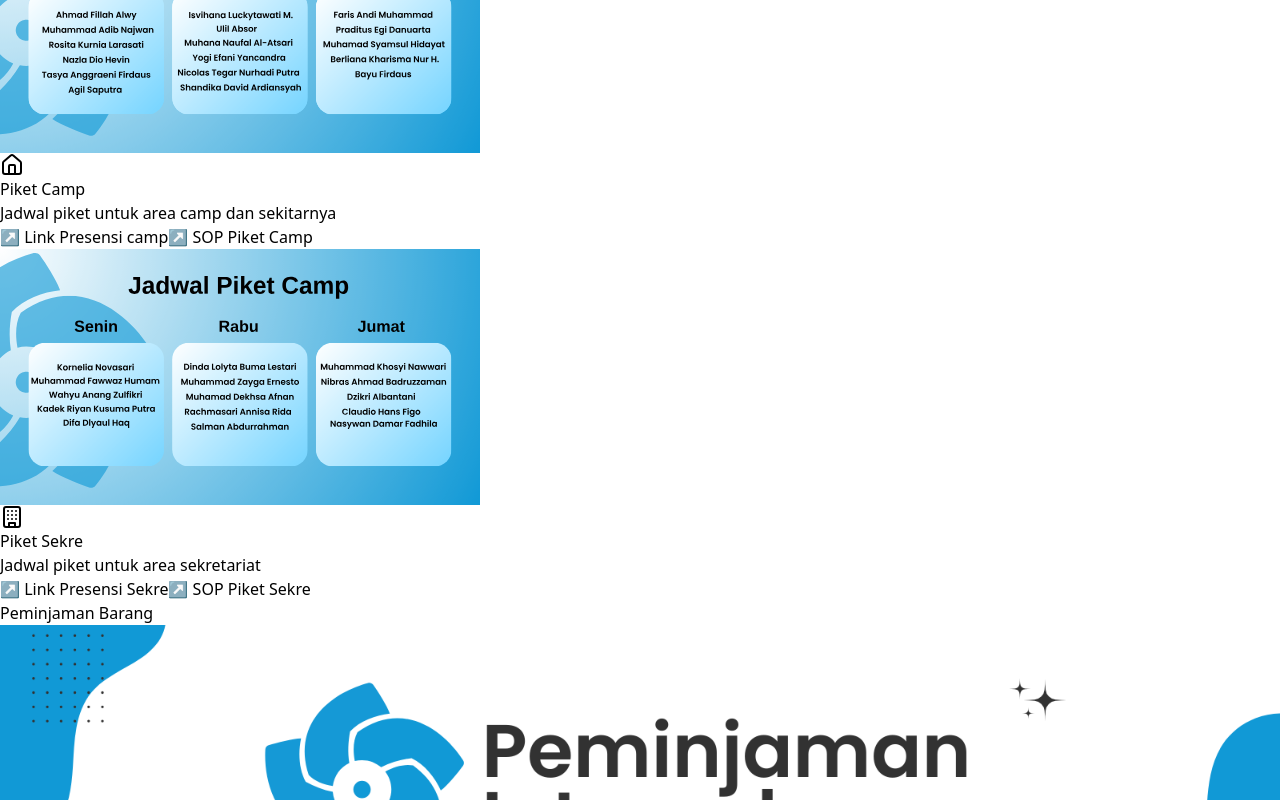
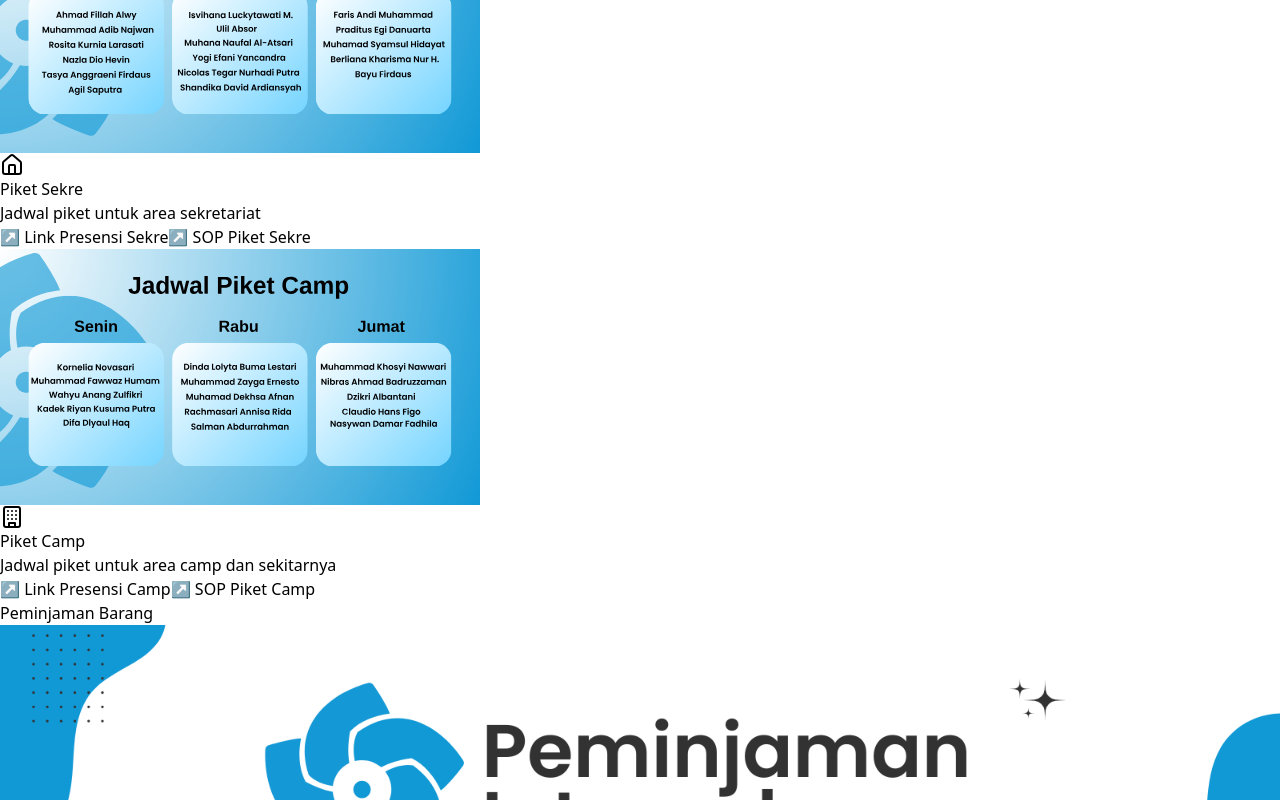
Before and after one commit to wahyuanang/Landing-KRT, a React (Vite) app: page / in a window 1280 px wide. Shown: the part 475-1275 px from the top of the page. Built offline with nearby package versions, Linux system fonts and the light colour scheme.

Commit message:
feat: update deskription jadwal  piket

```diff
--- a/src/Pages/LandingPage.jsx
+++ b/src/Pages/LandingPage.jsx
@@ -125,11 +125,11 @@ const LandingPage = () => {
                   <div className="flex items-center gap-3">
                     <Home className="w-8 h-8 text-black" />
                     <h3 className="text-2xl font-semibold text-black">
-                      Piket Camp
+                      Piket Sekre
                     </h3>
                   </div>
                   <p className="text-gray-600 px-1">
-                    Jadwal piket untuk area camp dan sekitarnya
+                  Jadwal piket untuk area sekretariat
                   </p>
                 </div>
                 <div className="lg:flex lg:space-x-4">
@@ -137,13 +137,13 @@ const LandingPage = () => {
                     href="https://docs.google.com/forms/d/e/1FAIpQLScxRurn3PXI5y88YYJfCaINDQkbpGvPb_IsFhwjzL6wFlr2uQ/viewform?usp=sf_link"
                     className="block text-[#1599D6] font-medium transition-colors"
                   >
-                    ↗ Link Presensi camp
+                    ↗ Link Presensi Sekre
                   </a>
                   <a
                     href="#"
                     className="block text-[#1599D6] font-medium transition-colors"
                   >
-                    ↗ SOP Piket Camp
+                    ↗ SOP Piket Sekre
                   </a>
                 </div>
               </div>
@@ -168,11 +168,11 @@ const LandingPage = () => {
                   <div className="flex items-center gap-3">
                     <Building className="w-8 h-8 text-black" />
                     <h3 className="text-2xl font-semibold text-black">
-                      Piket Sekre
+                      Piket Camp
                     </h3>
                   </div>
                   <p className="text-gray-600 px-1">
-                    Jadwal piket untuk area sekretariat
+                  Jadwal piket untuk area camp dan sekitarnya
                   </p>
                 </div>
                 <div className="lg:flex lg:space-x-4">
@@ -180,13 +180,13 @@ const LandingPage = () => {
                     href="https://docs.google.com/forms/d/e/1FAIpQLScxRurn3PXI5y88YYJfCaINDQkbpGvPb_IsFhwjzL6wFlr2uQ/viewform?usp=sf_link"
                     className="block text-[#1599D6] font-medium transition-colors"
                   >
-                    ↗ Link Presensi Sekre
+                    ↗ Link Presensi Camp
                   </a>
                   <a
                     href="#"
                     className="block text-[#1599D6] font-medium transition-colors"
                   >
-                    ↗ SOP Piket Sekre
+                    ↗ SOP Piket Camp
                   </a>
                 </div>
               </div>
```
